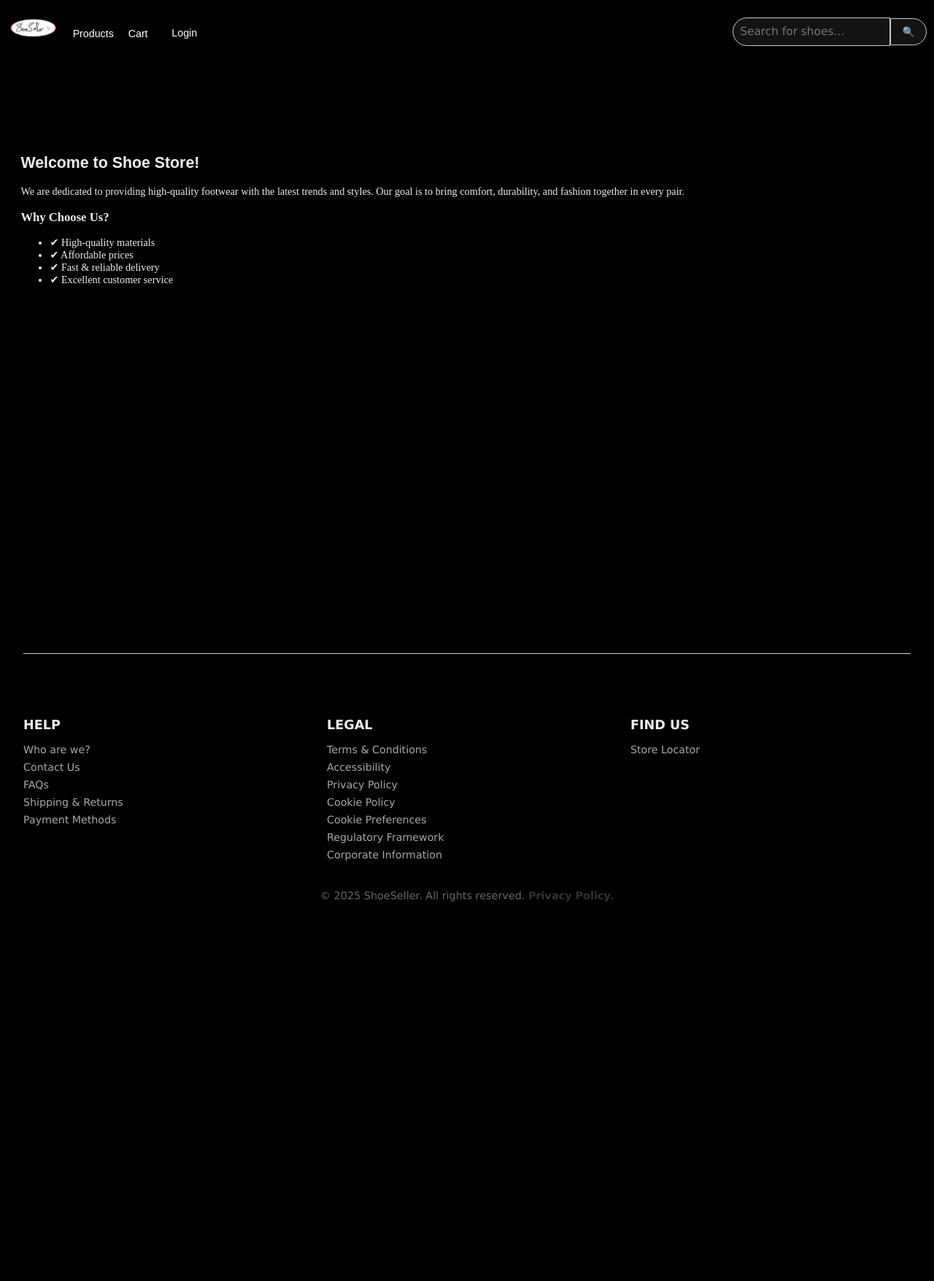
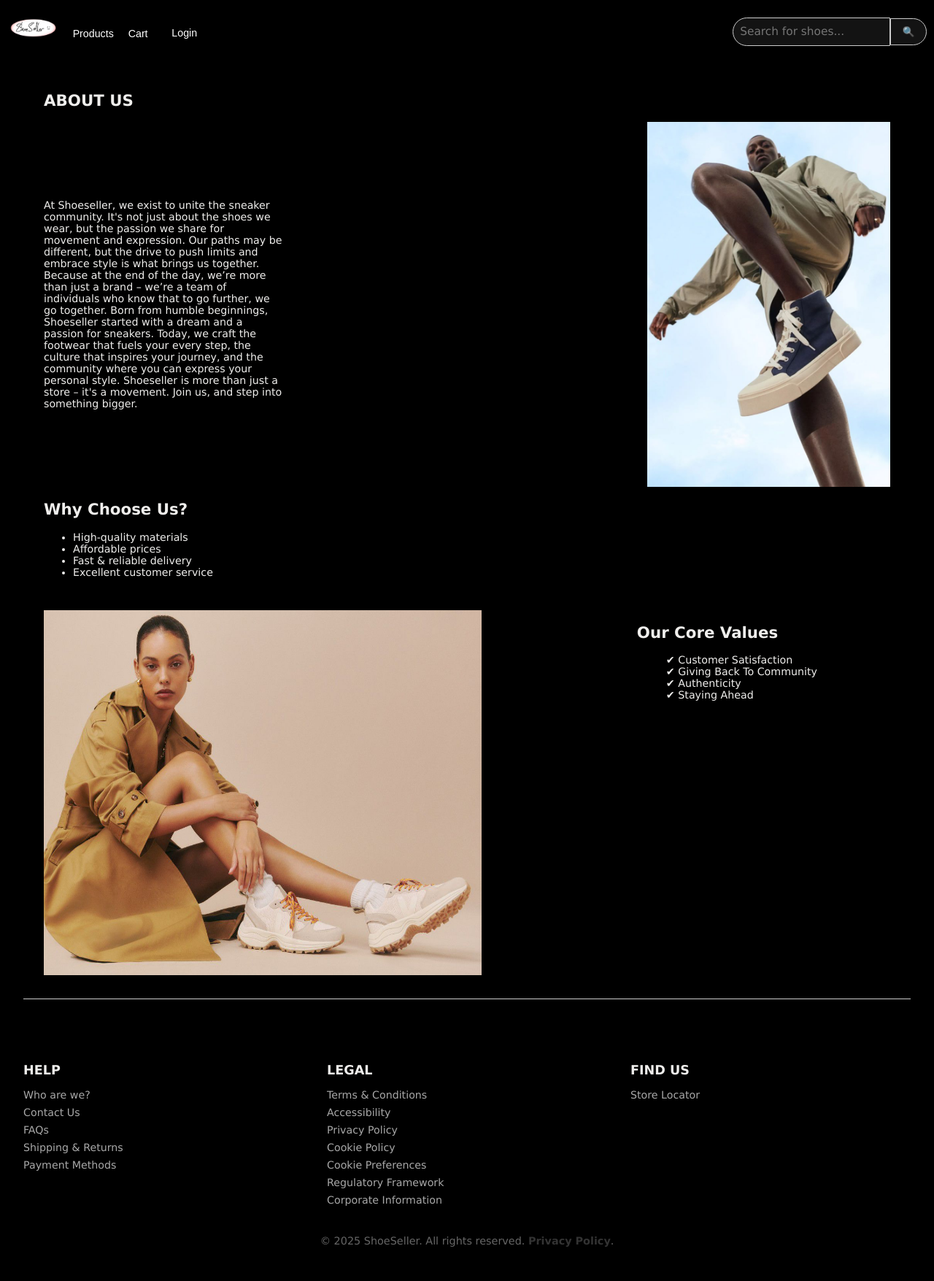
Before and after one commit to EggKai/ShoeSeller, a PHP site: page /ShoeSeller/information/aboutus in a window 1280 px wide. Shown: the whole page at 73% size. Before the commit the page ends 1235 px from the top, so only its background shows below. Run offline with PHP 8.4, Linux system fonts and the light colour scheme; data that the repository does not hold is empty; some libraries are stand-ins or nearby versions; some web fonts are replaced.

Commit message:
Updated About page

```diff
--- a/app/views/information/aboutus.php
+++ b/app/views/information/aboutus.php
@@ -1,21 +1,44 @@
+<head>
 <?php
 $title = 'About Us';
 include __DIR__ . '/../inc/header.php';
 ?>
-<div class="__content">
+<link rel="stylesheet"  href="public\assets\css\aboutus.css">
+</head>
 <section class="about-container">
-    <h2>Welcome to Shoe Store!</h2>
-    <p>We are dedicated to providing high-quality footwear with the latest trends and styles. Our goal is to bring
-        comfort, durability, and fashion together in every pair.</p>
-    <h3>Why Choose Us?</h3>
+<h1>ABOUT US</h1>
+    <div class = 'top-section'>
+    <p>At Shoeseller, we exist to unite the sneaker community.
+It's not just about the shoes we wear, but the passion we share for movement and expression.
+Our paths may be different, but the drive to push limits and embrace style is what brings us together.
+Because at the end of the day, we’re more than just a brand – we’re a team of individuals who know that
+to go further, we go together.
+Born from humble beginnings, Shoeseller started with a dream and a passion for sneakers.
+Today, we craft the footwear that fuels your every step, the culture that inspires your journey,
+and the community where you can express your personal style.
+Shoeseller is more than just a store – it's a movement. Join us, and step into something bigger.</p>
+<img src="public\assets\images\model.jpg" alt="model">
+</div>
+
+    <h1>Why Choose Us?</h1>
     <ul>
-        <li>✔ High-quality materials</li>
-        <li>✔ Affordable prices</li>
-        <li>✔ Fast & reliable delivery</li>
-        <li>✔ Excellent customer service</li>
+        <li> High-quality materials</li>
+        <li> Affordable prices</li>
+        <li> Fast & reliable delivery</li>
+        <li> Excellent customer service</li>
+    </ul>
+
+<div class="bottom-section">
+    <img src="public\assets\images\model2.jpg" height="500" width="600" alt="sneakers">
+    <div class ='bottom-text'>
+    <h1>Our Core Values</h1>
+    <ul>
+        <li>✔ Customer Satisfaction</li>
+        <li>✔ Giving Back To Community</li>
+        <li>✔ Authenticity</li>
+        <li>✔ Staying Ahead</li>
     </ul>
 </section>
-</div>
 <?php
 include __DIR__ . '/../inc/footer.php';
 
```
Also changed, not shown: public/assets/css/aboutus.css (added), public/assets/images/model.jpg (added), public/assets/images/model2.jpg (added).
